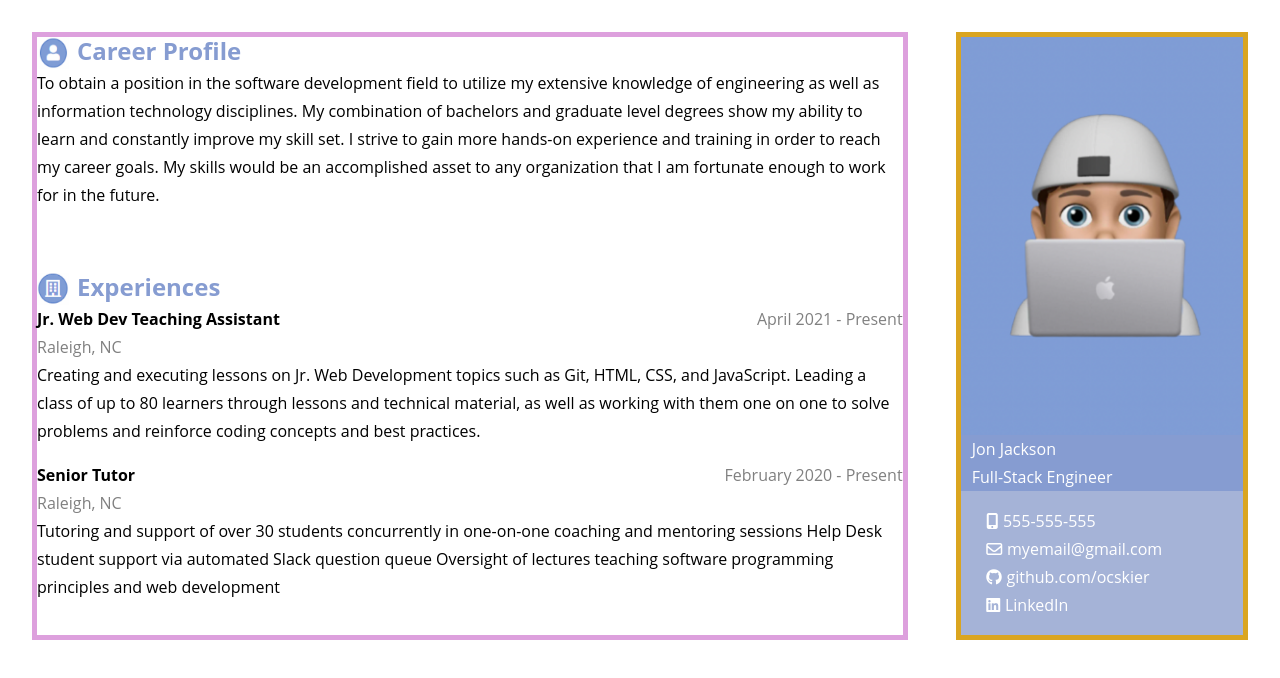
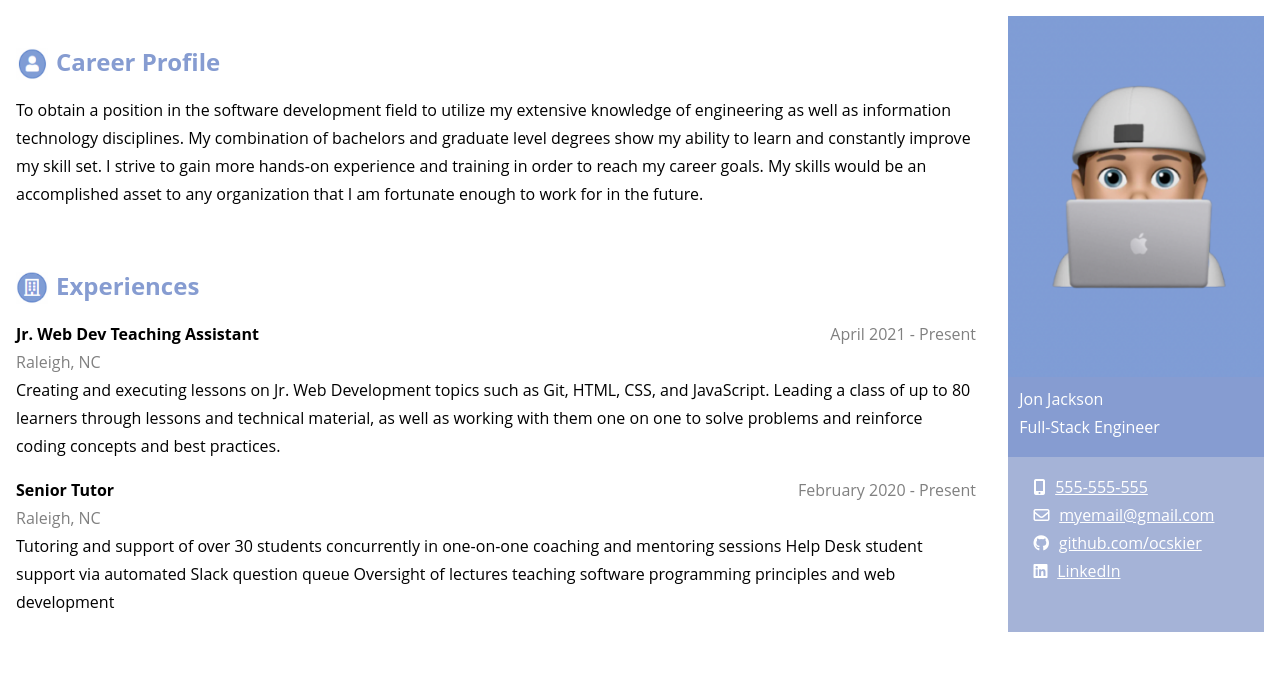
Before and after one commit to hnaht310/resume-card, a plain HTML site: page index.html in a window 1280 px wide. Drawn offline with Linux system fonts and the light colour scheme.

Commit message:
remove borders and fix layout

```diff
--- a/assets/css/style.css
+++ b/assets/css/style.css
@@ -4,16 +4,16 @@
   box-sizing: border-box;
 }
 
-html {
-  font-size: 16px;
+body {
+  width: 100vw;
+  line-height: 1.75rem;
+  font-family: "Open Sans", sans-serif;
+  gap: 0.5rem;
 }
 
-body {
+.container {
   display: flex;
-  line-height: 1.75rem;
-  margin: 1rem 1rem;
-  font-family: "Open Sans", sans-serif;
-  gap: 1rem;
+  /* align-items: flex-start; */
 }
 
 .icon {
@@ -24,14 +24,15 @@ body {
 .heading {
   display: flex;
   gap: 0.5rem;
+  margin-bottom: 1rem;
   color: rgb(134, 156, 209);
 }
 
-.main {
-  border: 5px solid plum;
-  width: 75vw;
+.left {
+  width: 75%;
   height: auto;
   margin: 1rem;
+  padding-top: 2rem;
 }
 
 .career {
@@ -42,38 +43,28 @@ body {
   margin-bottom: 1rem;
 }
 
-.contact-info {
-  width: 25vw;
-  height: auto;
-  border: 5px solid goldenrod;
+.right {
+  flex: 1;
   margin: 1rem;
   background-color: rgb(165, 179, 215);
 }
 
 .name-card {
   background-color: rgb(134, 156, 209);
-  max-width: 100%;
-  display: flex;
-  flex-direction: column;
-  justify-content: flex-end;
 }
 
 #main-pic {
   width: 100%;
-  height: auto;
-  max-width: 50vw;
 }
 
-.contact-info .name-card p {
+.right .name-card p {
   color: white;
+  padding-bottom: 1rem;
   margin-left: 0.7rem;
 }
 
 .contact-card {
   color: white;
-  /* max-width: 100%;
-  height: auto;
-  max-height: 100%; */
 }
 
 ul {
@@ -82,19 +73,18 @@ ul {
 
 li {
   list-style: none;
-  display: flex;
-  gap: 5px;
+}
+
+a:link {
+  color: white;
 }
 
 .fa-solid,
 .fa-regular,
 .fa-brands {
   margin: 0.3rem;
+  padding-right: 0.3rem;
 }
-
-/* li p {
-  margin-left: 1rem;
-} */
 
 .details {
   display: flex;
--- a/index.html
+++ b/index.html
@@ -15,7 +15,8 @@
     ></script>
   </head>
   <body>
-    <section class="main">
+    <div class="container">
+      <section class="left">
         <div class="career">
           <div class="heading">
             <img class="icon" src="assets/images/career-pic.png" />
@@ -25,10 +26,11 @@
             To obtain a position in the software development field to utilize my
             extensive knowledge of engineering as well as information technology
             disciplines. My combination of bachelors and graduate level degrees
-          show my ability to learn and constantly improve my skill set. I strive
-          to gain more hands-on experience and training in order to reach my
-          career goals. My skills would be an accomplished asset to any
-          organization that I am fortunate enough to work for in the future.
+            show my ability to learn and constantly improve my skill set. I
+            strive to gain more hands-on experience and training in order to
+            reach my career goals. My skills would be an accomplished asset to
+            any organization that I am fortunate enough to work for in the
+            future.
           </p>
         </div>
         <div class="experiences">
@@ -43,11 +45,11 @@
             </div>
             <span class="location">Raleigh, NC</span>
             <p class="job-description">
-            Creating and executing lessons on Jr. Web Development topics such as
-            Git, HTML, CSS, and JavaScript. Leading a class of up to 80 learners
-            through lessons and technical material, as well as working with them
-            one on one to solve problems and reinforce coding concepts and best
-            practices.
+              Creating and executing lessons on Jr. Web Development topics such
+              as Git, HTML, CSS, and JavaScript. Leading a class of up to 80
+              learners through lessons and technical material, as well as
+              working with them one on one to solve problems and reinforce
+              coding concepts and best practices.
             </p>
           </div>
 
@@ -58,16 +60,16 @@
             </div>
             <span class="location">Raleigh, NC</span>
             <p class="job-description">
-            Tutoring and support of over 30 students concurrently in one-on-one
-            coaching and mentoring sessions Help Desk student support via
-            automated Slack question queue Oversight of lectures teaching
-            software programming principles and web development
+              Tutoring and support of over 30 students concurrently in
+              one-on-one coaching and mentoring sessions Help Desk student
+              support via automated Slack question queue Oversight of lectures
+              teaching software programming principles and web development
             </p>
           </div>
         </div>
       </section>
 
-    <section class="contact-info">
+      <section class="right">
         <div class="name-card">
           <img id="main-pic" src="assets/images/card.png" />
           <p>
@@ -79,19 +81,31 @@
         <div class="contact-card">
           <ul>
             <li>
-            <p><i class="fa-solid fa-mobile-screen-button"></i>555-555-555</p>
+              <p>
+                <i class="fa-solid fa-mobile-screen-button"></i
+                ><a href="#">555-555-555</a>
+              </p>
             </li>
             <li>
-            <p><i class="fa-regular fa-envelope"></i>myemail@gmail.com</p>
+              <p>
+                <i class="fa-regular fa-envelope"></i
+                ><a href="#">myemail@gmail.com</a>
+              </p>
             </li>
             <li>
-            <p><i class="fa-brands fa-github"></i>github.com/ocskier</p>
+              <p>
+                <i class="fa-brands fa-github"></i
+                ><a href="#">github.com/ocskier</a>
+              </p>
             </li>
             <li>
-            <p><i class="fa-brands fa-linkedin"></i>LinkedIn</p>
+              <p>
+                <i class="fa-brands fa-linkedin"></i><a href="#">LinkedIn</a>
+              </p>
             </li>
           </ul>
         </div>
       </section>
+    </div>
   </body>
 </html>
```
Also changed, not shown: 1 other file. Lines whose indentation alone changed are shown as unchanged.
